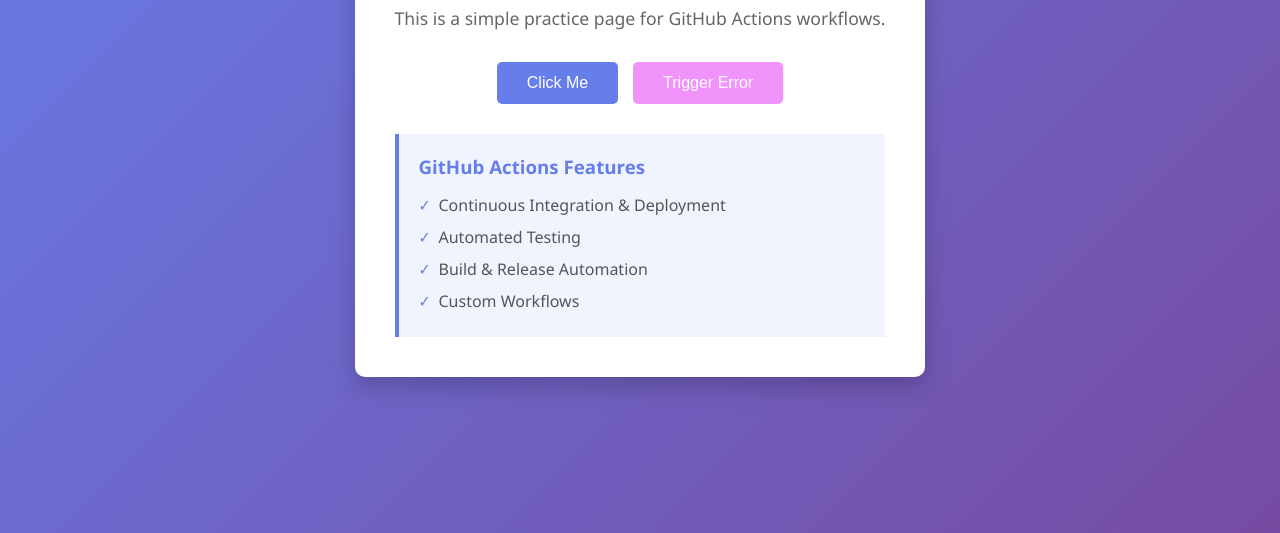
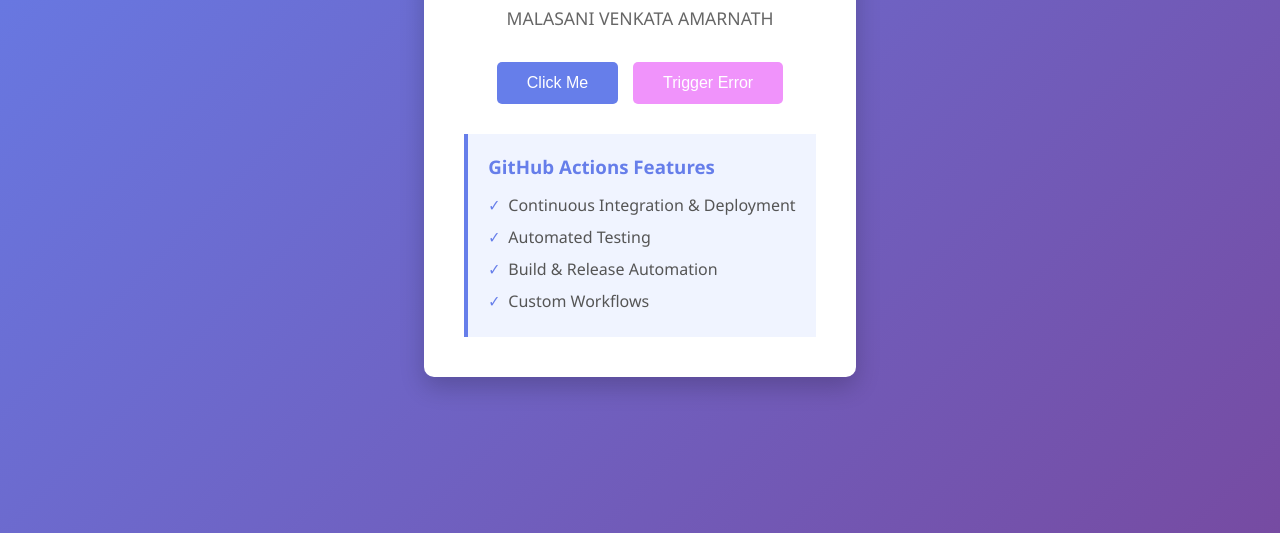
Before and after one commit to amarnath-malasani2/GitHub-Actions, a plain HTML site: page index.html in a window 1280 px wide. Shown: the part 267-800 px from the top of the page. Drawn offline with Linux system fonts and the light colour scheme.

```diff
--- a/index.html
+++ b/index.html
@@ -117,7 +117,7 @@
 <body>
     <div class="container">
         <h1>Welcome! 🚀</h1>
-        <p>This is a simple practice page for GitHub Actions workflows.</p>
+        <p>MALASANI VENKATA AMARNATH</p>
 
         <div class="button-group">
             <button class="btn-primary" onclick="handleClick('success')">Click Me</button>
```
